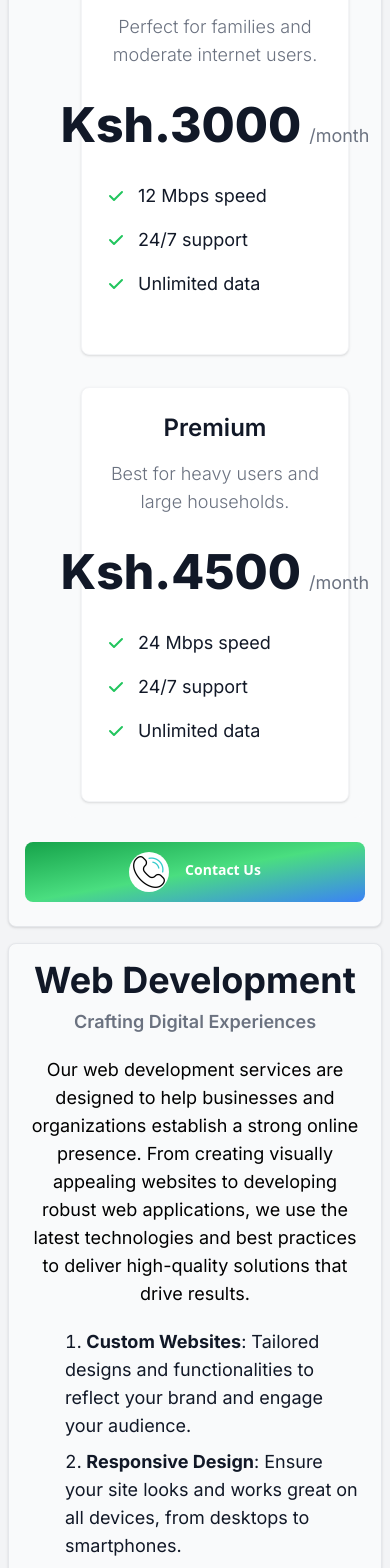
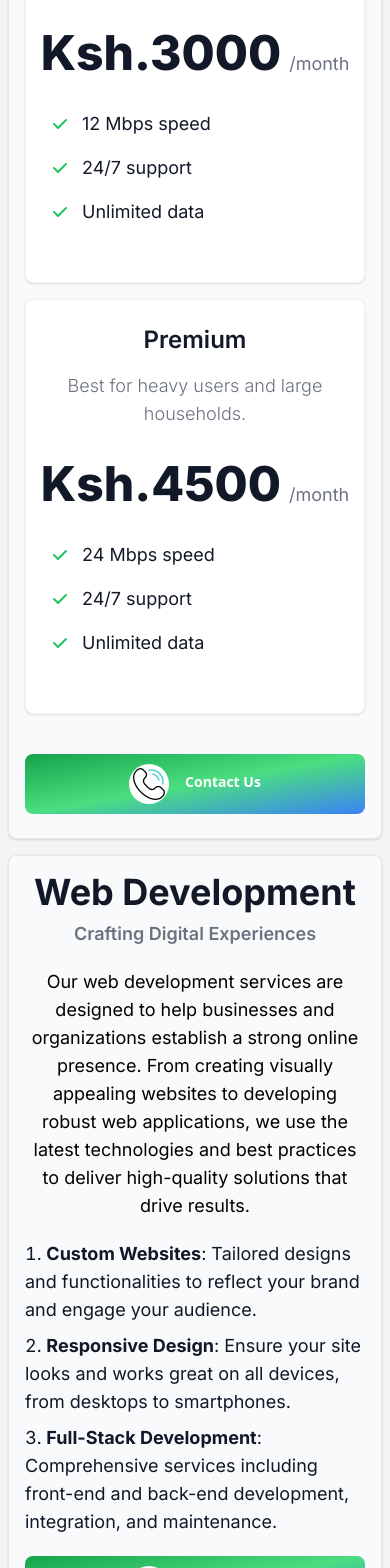
Before and after one commit to Houstin0/project-Company_profile, a Next.js app: page /services in a window 390 px wide. Shown: the part 1736-3304 px from the top of the page. Built offline with nearby package versions, Linux system fonts and the light colour scheme.

Commit message:
made map responsive

```diff
--- a/app/(root)/page.tsx
+++ b/app/(root)/page.tsx
@@ -56,6 +56,7 @@ export default function Home() {
                 width={40}
                 height={40}
                 alt="icon"
+                unoptimized
               />
               Contact Us
             </a>
@@ -152,7 +153,7 @@ export default function Home() {
             exceptional customer support to meet your needs.{" "}
           </p>
           <section className="bg-gray-50 dark:bg-gray-800 mt-4 rounded-xl">
-      <div className="py-4 px-4 mx-auto max-w-screen-xl lg:py-8 lg:px-6">
+      <div className="py-4 mx-auto max-w-screen-xl lg:py-8 lg:px-6">
         <div className="mx-auto max-w-screen-md text-center mb-8 lg:mb-12">
           <h2 className="mb-4 text-4xl tracking-tight font-extrabold text-gray-900 dark:text-white">Our Internet Packages</h2>
           <p className="mb-5 font-light text-gray-500 sm:text-xl dark:text-gray-400">Choose the perfect plan that suits your needs and enjoy seamless internet connectivity.</p>
@@ -250,6 +251,7 @@ export default function Home() {
                 width={40}
                 height={40}
                 alt="icon"
+                unoptimized
               />
 
               <div className="text-left rtl:text-right">
--- a/app/(root)/services/page.tsx
+++ b/app/(root)/services/page.tsx
@@ -69,7 +69,7 @@ const Services = () => {
     your needs.
   </p>
 
-  <ol className="mb-5 pl-10 text-left text-lg list-decimal list-inside space-y-2 text-gray-900 dark:text-white">
+  <ol className="mb-5 lg:pl-10 text-left text-lg list-decimal list-inside space-y-2 text-gray-900 dark:text-white">
   <li>
     <strong>Reliable Connection</strong>: Enjoy a stable and fast internet experience, even in remote locations.
   </li>
@@ -79,12 +79,12 @@ const Services = () => {
   <li>
     <strong>Flexible Plans</strong>: Choose from a range of plans tailored to suit different usage needs and budgets.
     <section className="bg-gray-50 dark:bg-gray-800 mt-4 rounded-xl">
-      <div className="py-4 px-4 mx-auto max-w-screen-xl lg:py-8 lg:px-6">
+      <div className="py-4 mx-auto max-w-screen-xl lg:py-8 lg:px-6">
         <div className="mx-auto max-w-screen-md text-center mb-8 lg:mb-12">
           <h2 className="mb-4 text-4xl tracking-tight font-extrabold text-gray-900 dark:text-white">Our Internet Packages</h2>
           <p className="mb-5 font-light text-gray-500 sm:text-xl dark:text-gray-400">Choose the perfect plan that suits your needs and enjoy seamless internet connectivity.</p>
         </div>
-        <div className="space-y-8 lg:grid lg:grid-cols-3 sm:gap-6 xl:gap-10 lg:space-y-0">
+        <div className="space-y-4 lg:grid lg:grid-cols-3 sm:gap-6 xl:gap-10 lg:space-y-0">
           {/* Pricing Card */}
           <div className="flex flex-col p-6 mx-auto max-w-lg text-center text-gray-900 bg-white rounded-lg border border-gray-100 shadow dark:border-gray-600 xl:p-8 dark:bg-gray-900 dark:text-white">
             <h3 className="mb-4 text-2xl font-semibold">Basic</h3>
@@ -179,6 +179,7 @@ const Services = () => {
         width={40}
         height={40}
         alt="icon"
+        unoptimized
       />
 
       <div className="text-left rtl:text-right">
@@ -206,7 +207,7 @@ const Services = () => {
     solutions that drive results.{" "}
   </p>
 
-  <ol className="mb-5 pl-10 text-left text-lg list-decimal list-inside space-y-2 text-gray-900 dark:text-white">
+  <ol className="mb-5 lg:pl-10 text-left text-lg list-decimal list-inside space-y-2 text-gray-900 dark:text-white">
     <li>
       <strong>Custom Websites</strong>: Tailored designs and functionalities to reflect your brand and engage your audience.
     </li>
--- a/components/map.tsx
+++ b/components/map.tsx
@@ -1,24 +1,21 @@
-import React from 'react'
+import React from 'react';
 
 const Map = () => {
-
   const apiKey = process.env.GOOGLE_MAPS_API_KEY;
 
-  return (
-    <div className=' '>
-      <iframe
-      className='border-2 border-black my-4'
-  width="800"
-  height="450"
-  loading="lazy"
-  allowFullScreen
-  referrerPolicy="no-referrer-when-downgrade"
-  src={`https://www.google.com/maps/embed/v1/place?q=place_id:ChIJG0aHc_lGLxgRFlBKE5wuJS4&key=${apiKey}`}>
-</iframe>
 
 
+  return (
+    <div className='w-full max-w-full my-4'>
+      <iframe
+        className='w-full h-64 md:h-96 border-2 border-black'
+        loading="lazy"
+        allowFullScreen
+        referrerPolicy="no-referrer-when-downgrade"
+        src={`https://www.google.com/maps/embed/v1/place?q=place_id:ChIJG0aHc_lGLxgRFlBKE5wuJS4&key=${apiKey}`}
+      ></iframe>
     </div>
-  )
+  );
 }
 
-export default Map
+export default Map;
```
